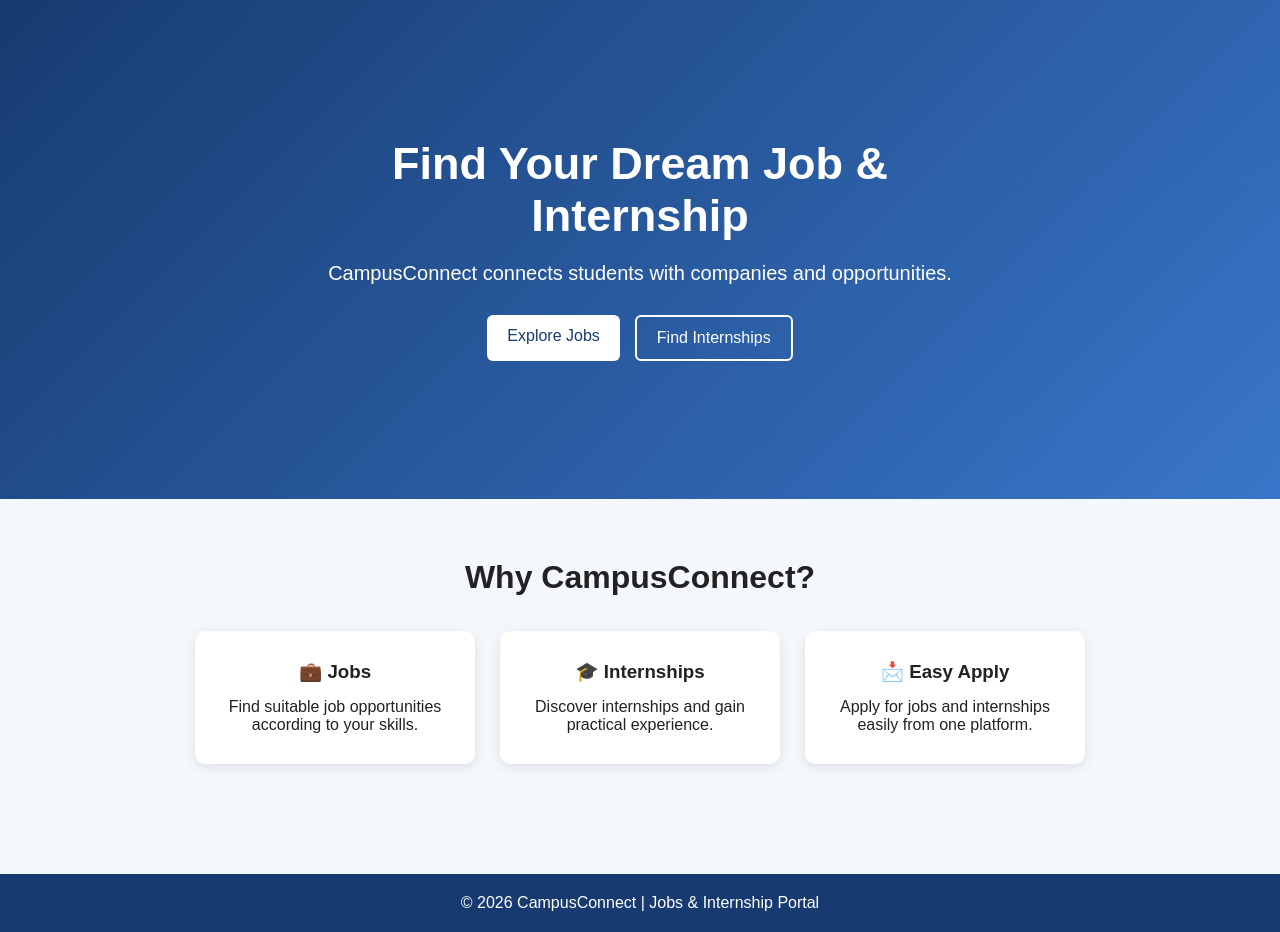
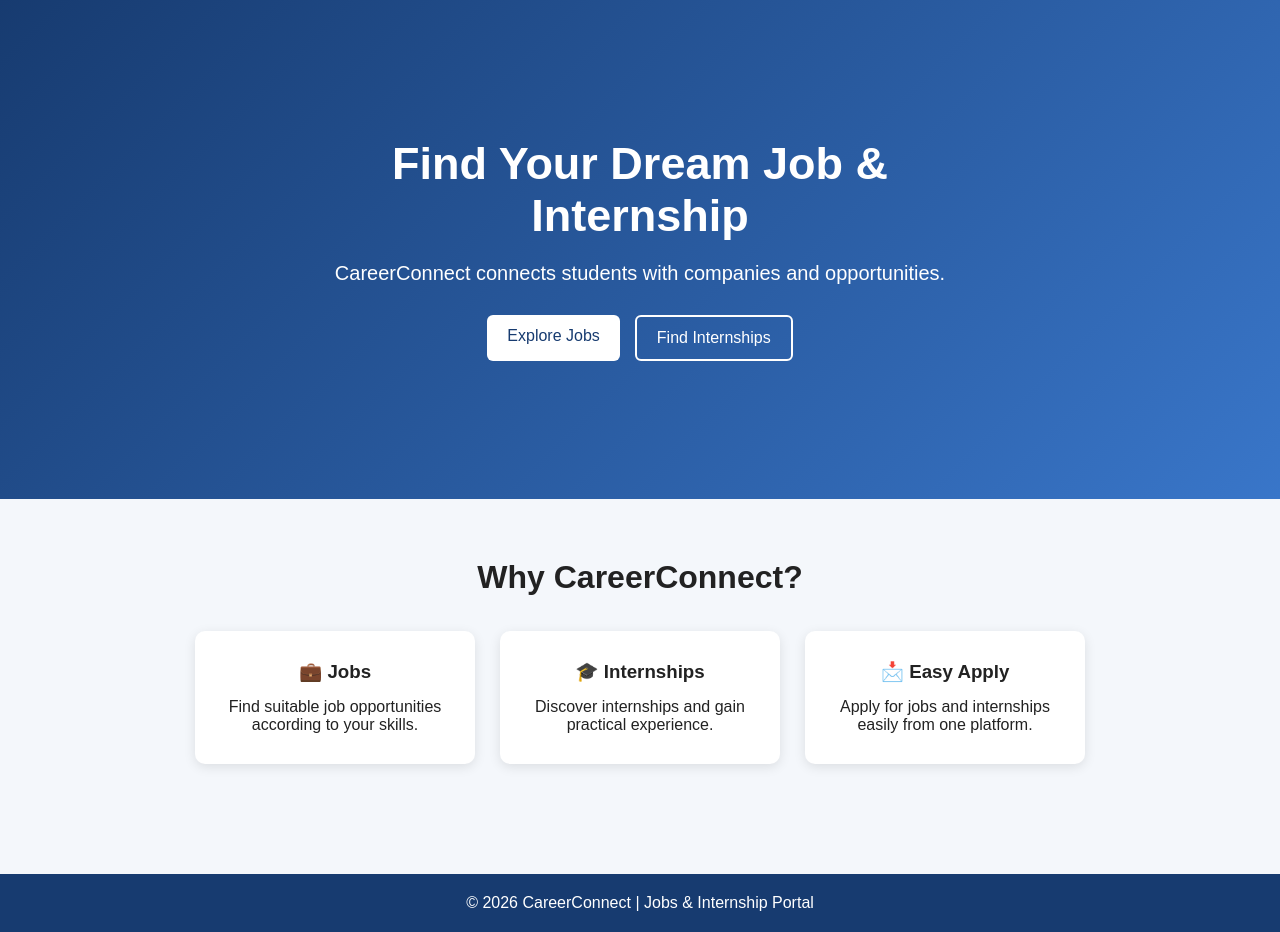
Before and after one commit to NareshSuthar4323/job_internship, a Flask app: page / in a window 1280 px wide. Shown: the part 73-1005 px from the top of the page. Run offline with Flask 3, Linux system fonts and the light colour scheme.

Commit message:
Change in Project Name

```diff
--- a/templates/index.html
+++ b/templates/index.html
@@ -52,7 +52,7 @@
         </h1>
 
         <p>
-            CampusConnect connects students with
+            CareerConnect connects students with
             companies and opportunities.
         </p>
 
@@ -77,7 +77,7 @@
 
 <section class="features">
 
-    <h2>Why CampusConnect?</h2>
+    <h2>Why CareerConnect?</h2>
 
     <div class="feature-container">
 
@@ -113,7 +113,7 @@
 <footer>
 
     <p>
-        © 2026 CampusConnect | Jobs & Internship Portal
+        © 2026 CareerConnect | Jobs & Internship Portal
     </p>
 
 </footer>
```
